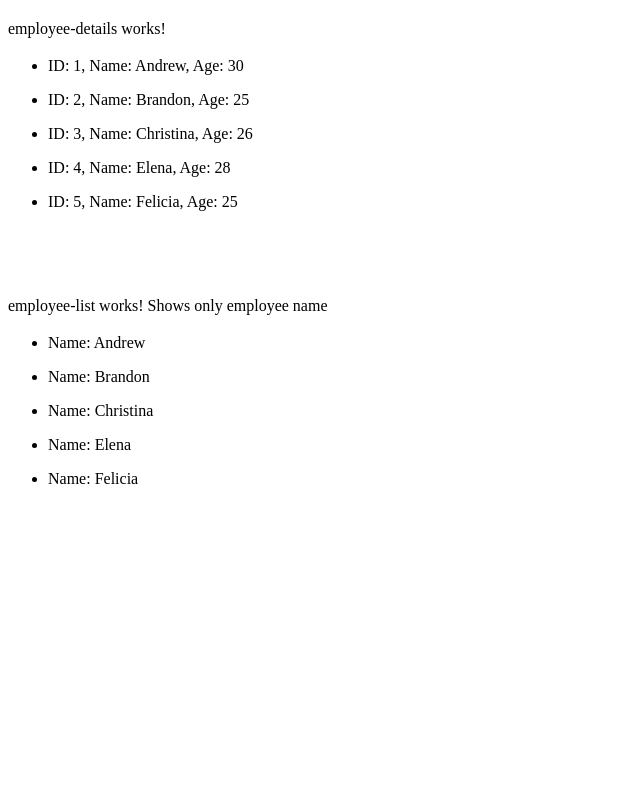
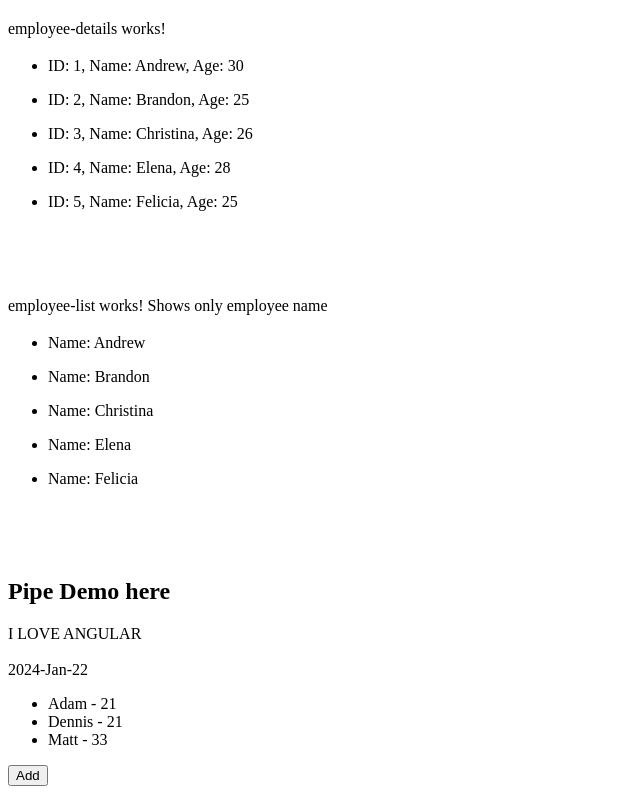
Before and after one commit to masiboo/DemoAngular16, an Angular app: page / in a window 1280 px wide. Shown: the part 699-1493 px from the top of the page, without its empty margins (0-640 px from the left). Before the commit the page ends 1203 px from the top, so only its background shows below. Built offline with nearby package versions, Linux system fonts and the light colour scheme.

Commit message:
Add Pipe example correctly

```diff
--- a/src/app/app.component.html
+++ b/src/app/app.component.html
@@ -70,5 +70,19 @@
 
 <br><br><br>
 <app-employee-list></app-employee-list>
+<br><br><br>
+
+<div>
+  <h2>Pipe Demo here</h2>
+  {{pipeSentence | uppercase }}
+  <br> <br>
+  {{pipeToday | date:'yyyy-MMM-dd'}}
+  <ul>
+    <li *ngFor="let user of pipeUsers | sortList:'name'">
+      {{user.name}} - {{user.age}}
+    </li>
+  </ul>
+  <button (click)="onClickAdd()">Add</button>
+</div>
 
 <router-outlet></router-outlet>
--- a/src/app/app.component.ts
+++ b/src/app/app.component.ts
@@ -11,11 +11,25 @@ export class AppComponent {
   value : number = 10;
   nameFromChild = "";
 
+  pipeToday = new Date();
+  pipeUsers = [
+    { name: 'Dennis', age: 21 },
+    { name: 'Matt', age: 33 },
+    { name: 'Adam', age: 21 }
+  ];
+  pipeSentence: string = 'I love Angular';
+
 parentFunction(data: any) {
   console.warn(data);
   this.nameFromChild = data.name;
 }
 
+
+
+onClickAdd() {
+    this.pipeUsers = [...this.pipeUsers, { name: 'Ben', age: 26 }];
+  }
+
 /*   @HostListener('click') onClick(event: Event){
     this.isAvailable = !this.isAvailable;
   } */
--- a/src/app/app.module.ts
+++ b/src/app/app.module.ts
@@ -14,6 +14,7 @@ import { EmployeeListComponent } from './employee-list/employee-list.component';
 import { EmployeeDetailsComponent } from './employee-details/employee-details.component';
 import { EmployeeService } from './employee.service';
 import { HttpClientModule } from '@angular/common/http';
+import { SortListPipePipe } from './sort-list-pipe.pipe';
 
 @NgModule({
   declarations: [
@@ -27,6 +28,7 @@ import { HttpClientModule } from '@angular/common/http';
     ChildComponentComponent,
     EmployeeListComponent,
     EmployeeDetailsComponent,
+    SortListPipePipe,
   ],
   imports: [
     BrowserModule,
--- /dev/null
+++ b/src/app/sort-list-pipe.pipe.ts
@@ -0,0 +1,21 @@
+import { Pipe, PipeTransform } from '@angular/core';
+
+@Pipe({
+  name: 'sortList'
+})
+export class SortListPipePipe implements PipeTransform {
+
+ transform(arr: any[], prop: string): any[] {
+    arr.sort((a: any, b: any) => {
+      if (a[prop] < b[prop]) {
+        return -1;
+      } else if (a[prop] > b[prop]) {
+        return 1;
+      } else {
+        return 0;
+      }
+    });
+    return arr;
+  }
+
+}
```
Also changed, not shown: 1 other file (tests, documents, lock files or other folders).
